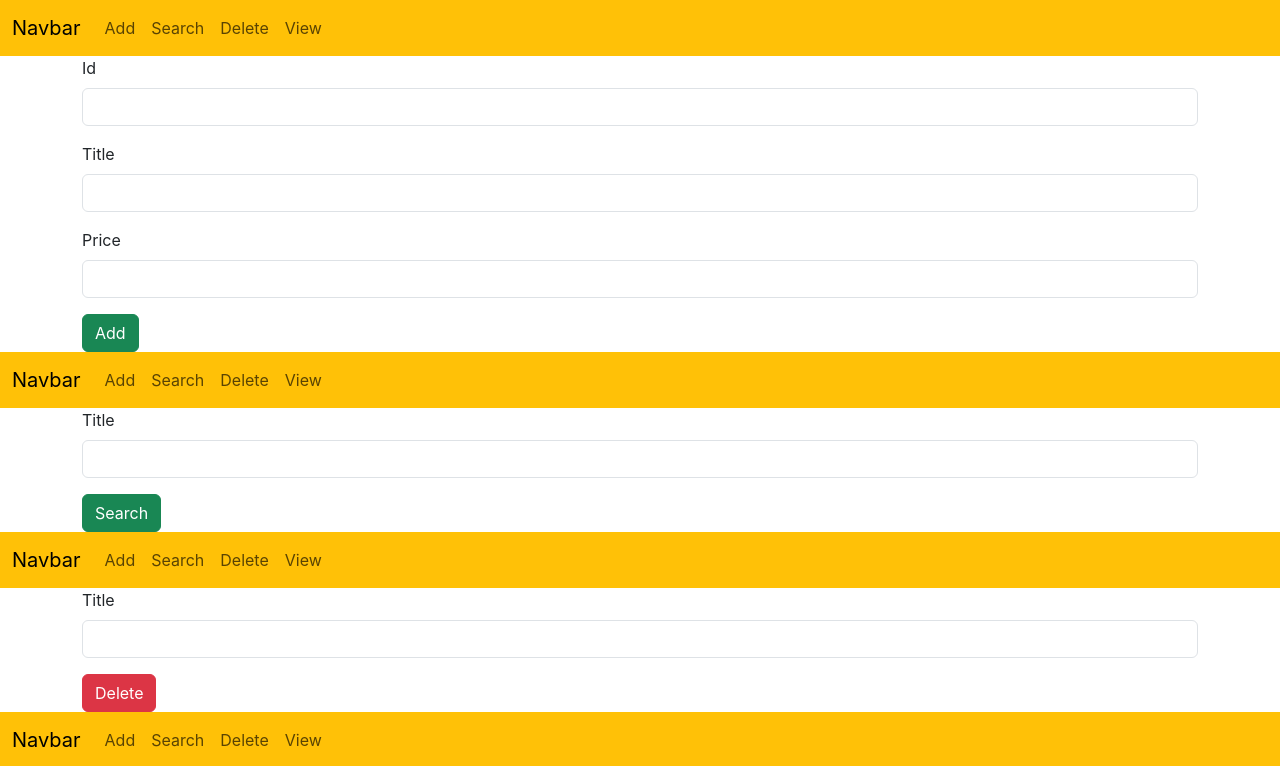
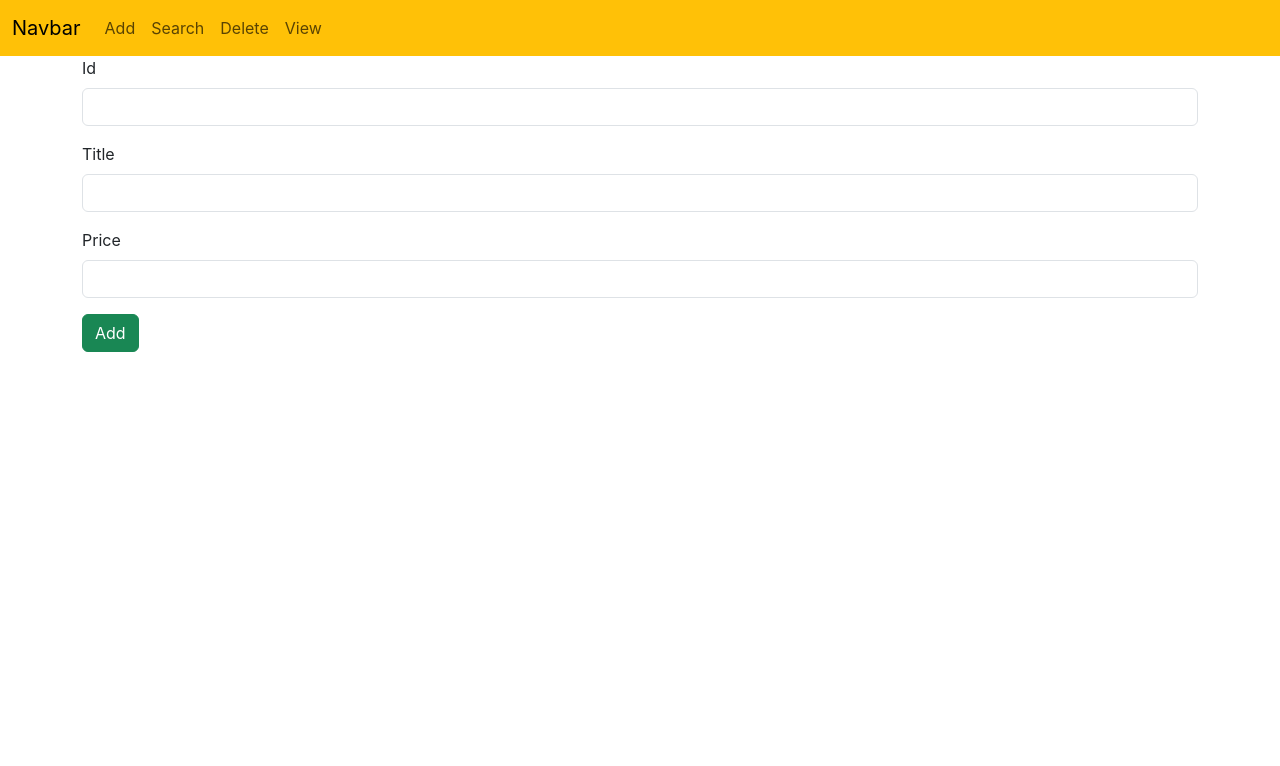
Before and after one commit to Jafnak/Products-shopng-react-app, a React (Create React App) app: page / in a window 1280 px wide. Shown: the top 766 px of the page. Built offline with nearby package versions, Linux system fonts and the light colour scheme.

Commit message:
Routing done

```diff
--- a/package.json
+++ b/package.json
@@ -6,8 +6,10 @@
     "@testing-library/jest-dom": "^5.17.0",
     "@testing-library/react": "^13.4.0",
     "@testing-library/user-event": "^13.5.0",
+    "axios": "^1.7.2",
     "react": "^18.3.1",
     "react-dom": "^18.3.1",
+    "react-router-dom": "^6.23.1",
     "react-scripts": "5.0.1",
     "web-vitals": "^2.1.4"
   },
--- a/src/App.js
+++ b/src/App.js
@@ -4,18 +4,20 @@ import Add from './components/Add';
 import Search from './components/Search';
 import Delete from './components/Delete';
 import ViewAll from './components/ViewAll';
+import { BrowserRouter, Route, Routes } from 'react-router-dom';
 
 function App() {
   return (
-    <div >
 
-      <Add/>
-      <Search/>
-      <Delete/>
-      <ViewAll/>
+<BrowserRouter>
+<Routes>
+  <Route  path='/' element={<Add/>}/>
+  <Route  path='/search' element={<Search/>}/>
+  <Route  path='/delete' element={<Delete/>}/>
+  <Route  path='/viewall' element={<ViewAll/>}/>
+</Routes>
+</BrowserRouter>
 
-
-    </div>
   );
 }
 
--- a/src/components/Nav.jsx
+++ b/src/components/Nav.jsx
@@ -1,4 +1,5 @@
 import React from 'react'
+import { Link } from 'react-router-dom'
 
 const Nav = () => {
   return (
@@ -13,16 +14,16 @@ const Nav = () => {
     <div class="collapse navbar-collapse" id="navbarNav">
       <ul class="navbar-nav">
         <li class="nav-item">
-          <a class="nav-link " aria-current="page" href="#">Add</a>
+          <Link class="nav-link " aria-current="page" to="/">Add</Link>
         </li>
         <li class="nav-item">
-          <a class="nav-link" href="#">Search</a>
+          <Link class="nav-link" to="/search">Search</Link>
         </li>
         <li class="nav-item">
-          <a class="nav-link" href="#">Delete</a>
+          <Link class="nav-link" to="/delete">Delete</Link>
         </li>
         <li class="nav-item">
-          <a class="nav-link ">View</a>
+          <Link class="nav-link "to="/viewall">View</Link>
         </li>
       </ul>
     </div>
--- a/src/components/ViewAll.jsx
+++ b/src/components/ViewAll.jsx
@@ -4,7 +4,7 @@ import Nav from './Nav'
 const ViewAll = () => {
     return (
         <div>
-<Nav/>
+        <Nav/>
             <div className="container">
                 <div className="row">
                     <div className="col col-12 col-sm-12 col-md-12 col-lg-12 col-xl-12 col-xxl-12">
```
Also changed, not shown: 1 other file (tests, documents, lock files or other folders).
